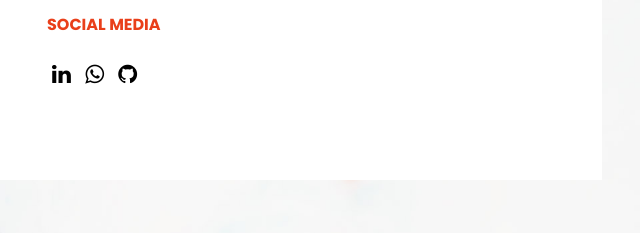
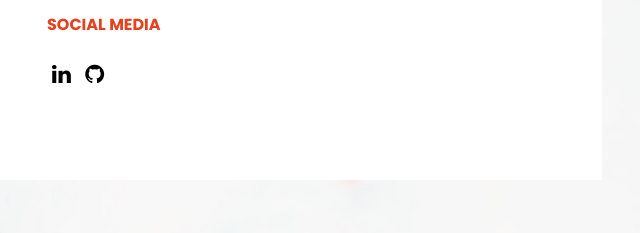
Before and after one commit to mukamirisper/mukamirisper.github.io, a plain HTML site: page contact.html in a window 1280 px wide. Shown: the part 522-755 px from the top of the page, 608-1248 px from the left. Drawn offline with nearby package versions, Linux system fonts and the light colour scheme.

Commit message:
Update contact.html

```diff
--- a/contact.html
+++ b/contact.html
@@ -127,7 +127,7 @@
 
          <!--Add font awesome icons-->
          <a href="https://www.linkedin.com/in/rispermukami/" class="fa fa-linkedin"></a>
-          <a href="https://wa.me/254712345678" target="_blank" class="fa fa-whatsapp"></a>
+
 
 
          <a href="https://github.com/mukamirisper" class="fa fa-github"></a>
```
